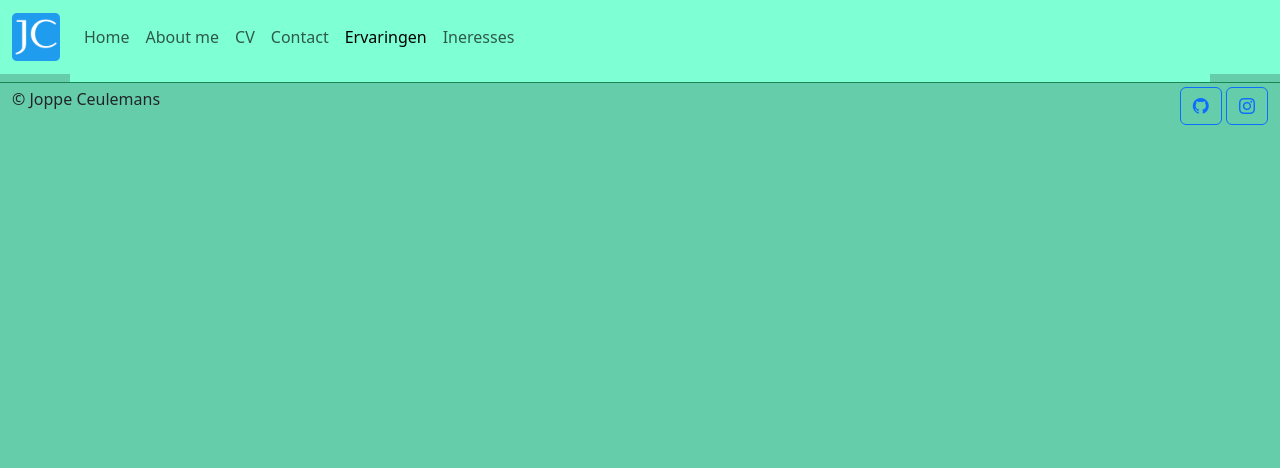
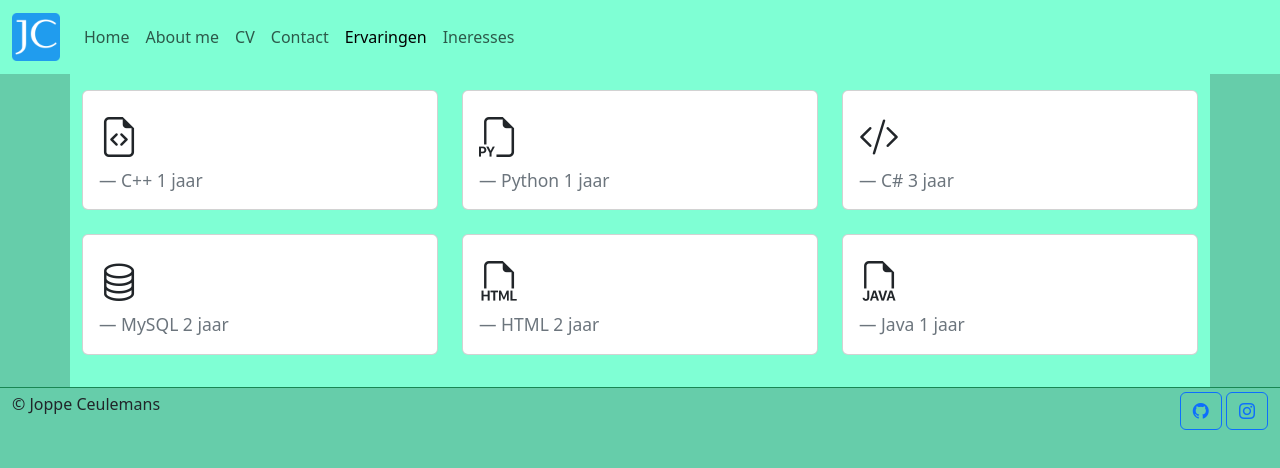
Before and after one commit to Joppe300/project-websites2, a plain HTML site: page ervaringen.html in a window 1280 px wide. Drawn offline with nearby package versions, Linux system fonts and the light colour scheme.

Commit message:
ervaringen pagina af

```diff
--- a/ervaringen.html
+++ b/ervaringen.html
@@ -45,8 +45,69 @@
             </div>
         </div>
     </nav>
-    <main class="container pb-2">
-
+    <main class="container pb-2 pt-3">
+        <div class="row">
+            <div class="col-md-4 mb-4">
+                <div class="card">
+                    <div class="card-body">
+                        <blockquote class="blockquote mb-0 row">
+                            <i class="bi bi-file-earmark-code fs-1 col-6"></i>
+                            <footer class="blockquote-footer">C++ 1 jaar</footer>
+                        </blockquote>
+                    </div>
+                </div>
+            </div>
+            <div class="col-md-4 mb-4">
+                <div class="card">
+                    <div class="card-body">
+                        <blockquote class="blockquote mb-0 row">
+                            <i class="bi bi-filetype-py fs-1 col-6"></i>
+                            <footer class="blockquote-footer">Python 1 jaar</footer>
+                        </blockquote>
+                    </div>
+                </div>
+            </div>
+            <div class="col-md-4 mb-4">
+                <div class="card">
+                    <div class="card-body">
+                        <blockquote class="blockquote mb-0 row">
+                            <i class="bi bi-code-slash fs-1 col-6"></i>
+                            <footer class="blockquote-footer">C# 3 jaar</footer>
+                        </blockquote>
+                    </div>
+                </div>
+            </div>
+            <div class="col-md-4 mb-4">
+                <div class="card">
+                    <div class="card-body">
+                        <blockquote class="blockquote mb-0 row">
+                            <i class="bi bi-database fs-1 col-6"></i>
+                            <footer class="blockquote-footer">MySQL 2 jaar</footer>
+                        </blockquote>
+                    </div>
+                </div>
+            </div>
+            <div class="col-md-4 mb-4">
+                <div class="card">
+                    <div class="card-body">
+                        <blockquote class="blockquote mb-0 row">
+                            <i class="bi bi-filetype-html fs-1 col-6"></i>
+                            <footer class="blockquote-footer">HTML 2 jaar</footer>
+                        </blockquote>
+                    </div>
+                </div>
+            </div>
+            <div class="col-md-4 mb-4">
+                <div class="card">
+                    <div class="card-body">
+                        <blockquote class="blockquote mb-0 row">
+                            <i class="bi bi-filetype-java fs-1 col-6"></i>
+                            <footer class="blockquote-footer">Java 1 jaar</footer>
+                        </blockquote>
+                    </div>
+                </div>
+            </div>
+        </div>
     </main>
 
     <footer class="container-fluid border-top border-success">
```
